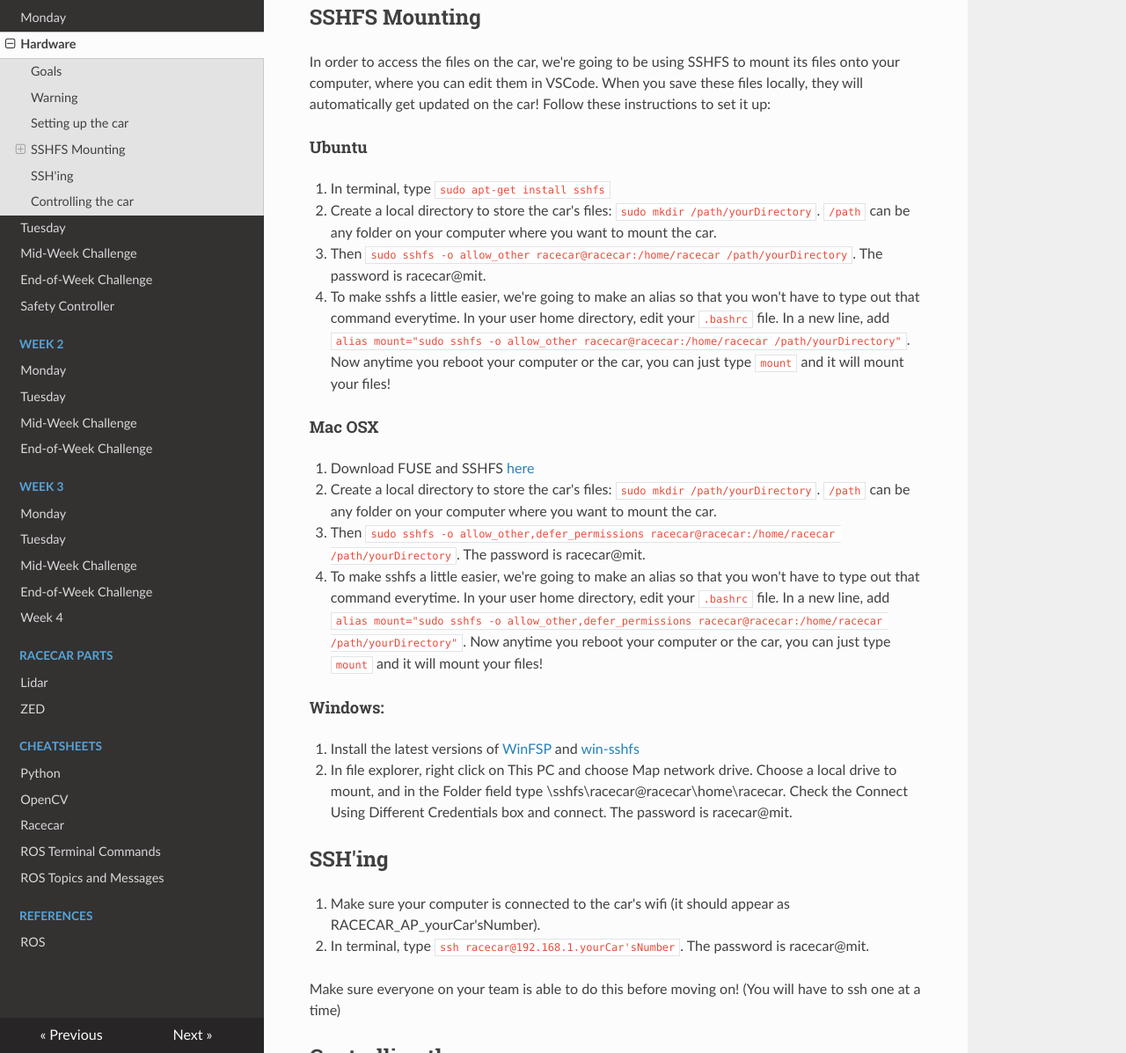
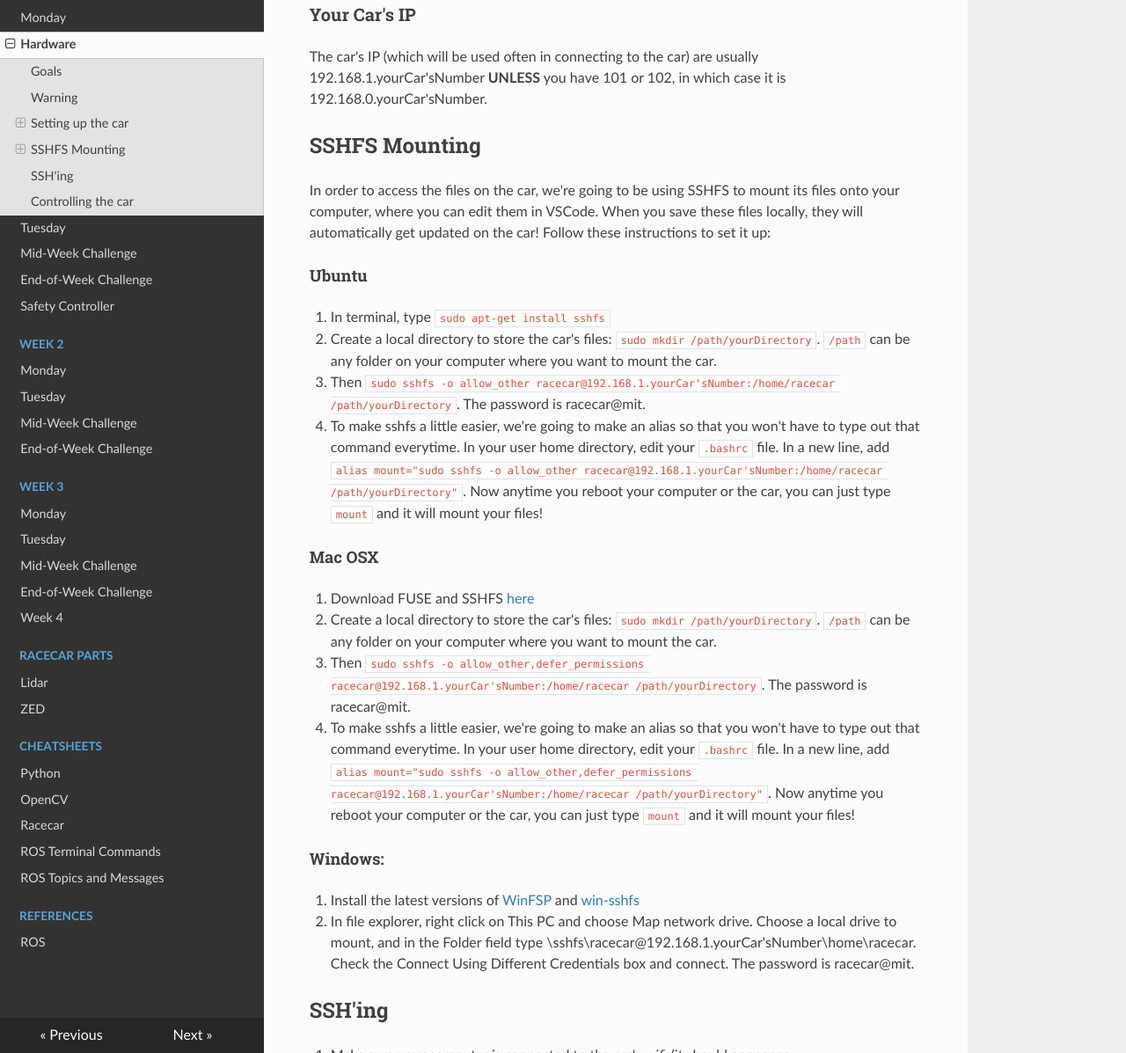
Before and after one commit to ChrisLindland/racecar-website, an MkDocs documentation site: the page built from docs/week1/01_monday/lab2.md, in a window 1280 px wide and 1400 px high, scrolled down 1970 px. Shown: the part 203-1400 px from the top of the window at 88% size. Built offline with MkDocs 1.6.1, drawn with Linux system fonts in a browser that asks for light colours; nearby versions of some CDN libraries.

Commit message:
Update lab2.md

```diff
--- a/docs/week1/01_monday/lab2.md
+++ b/docs/week1/01_monday/lab2.md
@@ -30,6 +30,8 @@
 
 ![](img/CarFinal.jpg)
 
+### Your Car's IP
+The car's IP (which will be used often in connecting to the car) are usually 192.168.1.yourCar'sNumber __UNLESS__ you have 101 or 102, in which case it is 192.168.0.yourCar'sNumber.
 
 ## SSHFS Mounting
 In order to access the files on the car, we're going to be using SSHFS to mount its files onto your computer, where you can edit them in VSCode. When you save these files locally, they will automatically get updated on the car! Follow these instructions to set it up:
@@ -37,18 +39,18 @@
 #### Ubuntu
 1. In terminal, type `sudo apt-get install sshfs`
 2. Create a local directory to store the car's files: `sudo mkdir /path/yourDirectory`. `/path` can be any folder on your computer where you want to mount the car.
-3. Then `sudo sshfs -o allow_other racecar@racecar:/home/racecar /path/yourDirectory`. The password is racecar@mit.
-4. To make sshfs a little easier, we're going to make an alias so that you won't have to type out that command everytime. In your user home directory, edit your `.bashrc` file. In a new line, add `alias mount="sudo sshfs -o allow_other racecar@racecar:/home/racecar /path/yourDirectory"`. Now anytime you reboot your computer or the car, you can just type `mount` and it will mount your files!
+3. Then `sudo sshfs -o allow_other racecar@192.168.1.yourCar'sNumber:/home/racecar /path/yourDirectory`. The password is racecar@mit.
+4. To make sshfs a little easier, we're going to make an alias so that you won't have to type out that command everytime. In your user home directory, edit your `.bashrc` file. In a new line, add `alias mount="sudo sshfs -o allow_other racecar@192.168.1.yourCar'sNumber:/home/racecar /path/yourDirectory"`. Now anytime you reboot your computer or the car, you can just type `mount` and it will mount your files!
 
 #### Mac OSX
 1. Download FUSE and SSHFS [here](https://osxfuse.github.io/)
 2. Create a local directory to store the car's files: `sudo mkdir /path/yourDirectory`. `/path` can be any folder on your computer where you want to mount the car.
-3. Then `sudo sshfs -o allow_other,defer_permissions racecar@racecar:/home/racecar /path/yourDirectory`. The password is racecar@mit.
-4. To make sshfs a little easier, we're going to make an alias so that you won't have to type out that command everytime. In your user home directory, edit your `.bashrc` file. In a new line, add `alias mount="sudo sshfs -o allow_other,defer_permissions racecar@racecar:/home/racecar /path/yourDirectory"`. Now anytime you reboot your computer or the car, you can just type `mount` and it will mount your files!
+3. Then `sudo sshfs -o allow_other,defer_permissions racecar@192.168.1.yourCar'sNumber:/home/racecar /path/yourDirectory`. The password is racecar@mit.
+4. To make sshfs a little easier, we're going to make an alias so that you won't have to type out that command everytime. In your user home directory, edit your `.bashrc` file. In a new line, add `alias mount="sudo sshfs -o allow_other,defer_permissions racecar@192.168.1.yourCar'sNumber:/home/racecar /path/yourDirectory"`. Now anytime you reboot your computer or the car, you can just type `mount` and it will mount your files!
 
 #### Windows:
 1. Install the latest versions of [WinFSP](https://github.com/billziss-gh/winfsp/releases/tag/v1.4.19049) and [win-sshfs](https://github.com/billziss-gh/sshfs-win/releases/tag/v2.7.17334)
-2. In file explorer, right click on This PC and choose Map network drive. Choose a local drive to mount, and in the Folder field type \\sshfs\racecar@racecar\home\racecar. Check the Connect Using Different Credentials box and connect. The password is racecar@mit.
+2. In file explorer, right click on This PC and choose Map network drive. Choose a local drive to mount, and in the Folder field type \\sshfs\racecar@192.168.1.yourCar'sNumber\home\racecar. Check the Connect Using Different Credentials box and connect. The password is racecar@mit.
 
 
 ## SSH'ing
```
